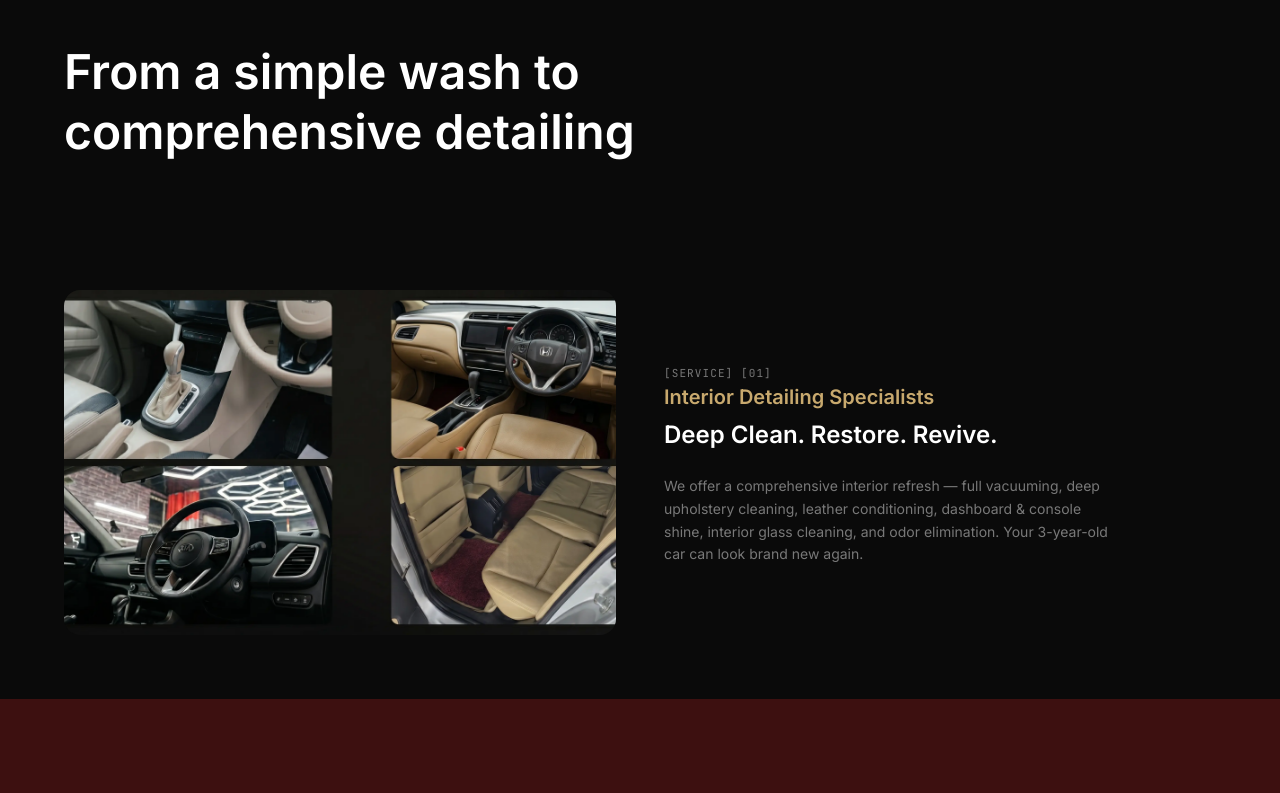
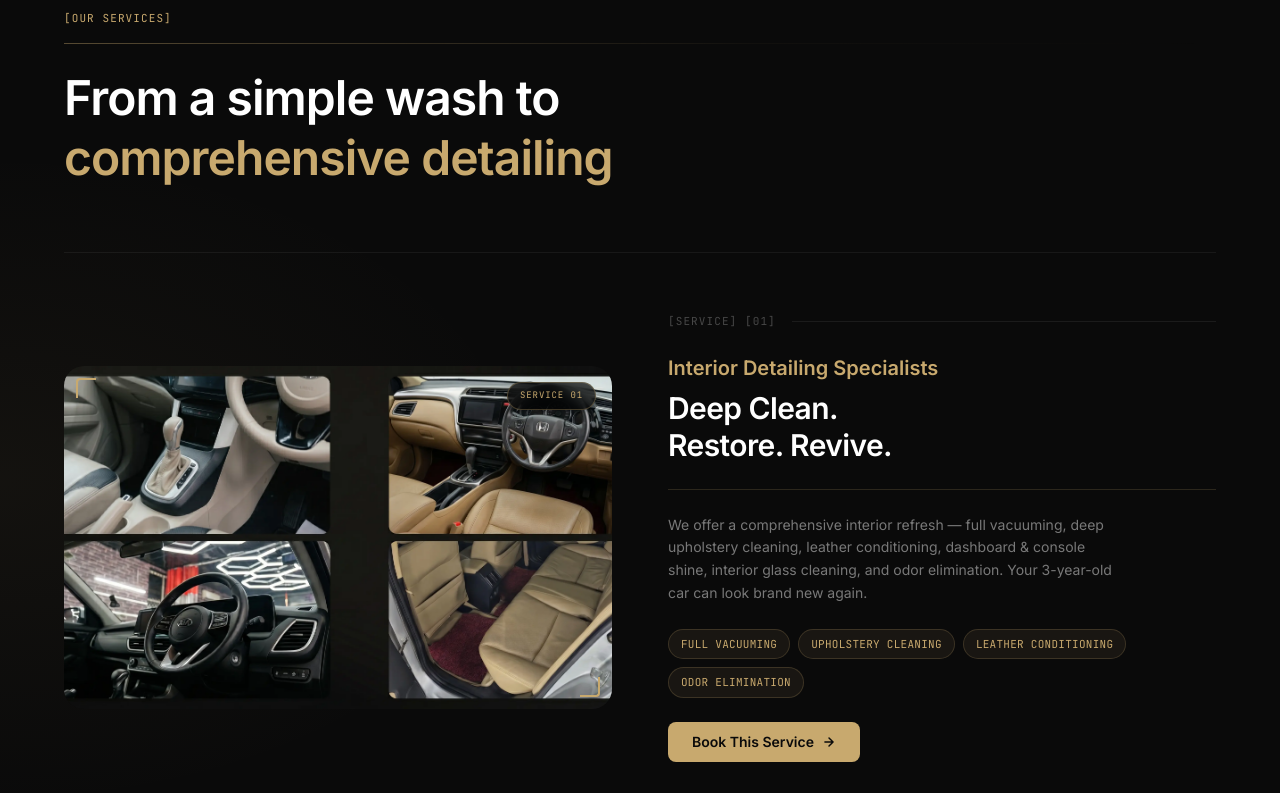
Before and after one commit to nehalnadaf-git/cardee-detailing-studio, a Next.js app: page / in a window 1280 px wide. Shown: the part 5160-5953 px from the top of the page. Built offline with nearby package versions, Linux system fonts and the light colour scheme.

Commit message:
feat: remove gap between USP and Service 01 — merge ServicesIntro, premium InteriorService redesign

```diff
--- a/components/HomeClient.tsx
+++ b/components/HomeClient.tsx
@@ -7,7 +7,6 @@ import About from '@/components/sections/About';
 import Gallery from '@/components/sections/Gallery';
 import VideoGallery from '@/components/sections/VideoGallery';
 import USP from '@/components/sections/USP';
-import ServicesIntro from '@/components/sections/ServicesIntro';
 import InteriorService from '@/components/sections/InteriorService';
 import ServicesGrid from '@/components/sections/ServicesGrid';
 import ServiceCards from '@/components/sections/ServiceCards';
@@ -27,7 +26,6 @@ export default function HomeClient() {
         <Gallery />
         <VideoGallery />
         <USP />
-        <ServicesIntro />
         <InteriorService />
         <ServicesGrid />
         <ServiceCards />
--- a/components/sections/InteriorService.tsx
+++ b/components/sections/InteriorService.tsx
@@ -1,54 +1,201 @@
 'use client';
 
 import { useScrollAnimation } from '@/hooks/useScrollAnimation';
+import Image from 'next/image';
+import { useBooking } from '@/context/BookingContext';
 
 export default function InteriorService() {
-  const sectionRef = useScrollAnimation({ threshold: 0.12 });
+  const sectionRef = useScrollAnimation({ threshold: 0.06 });
+  const { openModal } = useBooking();
 
   return (
-    <section ref={sectionRef} className="bg-dark py-10 lg:py-16">
-      <div className="max-w-[1280px] mx-auto px-6 sm:px-8 lg:px-12 xl:px-16">
-        <div className="grid lg:grid-cols-2 gap-8 lg:gap-12 items-center">
-          {/* Left - Image */}
+    <section
+      ref={sectionRef}
+      id="services"
+      className="bg-dark relative overflow-hidden"
+      style={{ paddingTop: 'clamp(56px, 8vw, 96px)', paddingBottom: 'clamp(56px, 8vw, 96px)' }}
+    >
+      {/* Subtle gold ambient glow */}
+      <div
+        aria-hidden="true"
+        className="pointer-events-none absolute inset-0"
+        style={{
+          background:
+            'radial-gradient(ellipse 60% 50% at 0% 60%, rgba(200,169,110,0.05) 0%, transparent 70%)',
+        }}
+      />
+
+      <div className="max-w-[1280px] mx-auto px-6 sm:px-8 lg:px-12 xl:px-16 relative">
+
+        {/* ── Section bridge: "From a simple wash..." headline ── */}
+        <div
+          className="mb-12 lg:mb-16"
+          data-animate="clip-up"
+          data-animate-delay="0"
+          data-animate-duration="750"
+        >
+          {/* Eyebrow */}
+          <span
+            className="text-[11px] font-mono tracking-widest uppercase block mb-4"
+            style={{ color: '#C8A96E' }}
+          >
+            [Our Services]
+          </span>
+
+          {/* Gold rule */}
+          <div
+            className="mb-6"
+            style={{
+              height: '1px',
+              background: 'linear-gradient(to right, #C8A96E, rgba(200,169,110,0.1) 60%, transparent)',
+              opacity: 0.4,
+            }}
+          />
+
+          <h2
+            className="text-3xl sm:text-4xl lg:text-5xl font-semibold text-white leading-tight max-w-2xl"
+            style={{ letterSpacing: '-0.02em' }}
+          >
+            From a simple wash to{' '}
+            <span style={{ color: '#C8A96E' }}>comprehensive detailing</span>
+          </h2>
+        </div>
+
+        {/* ── Service 01 card ── */}
+        <div
+          className="grid lg:grid-cols-2 gap-8 lg:gap-14 items-center"
+          style={{
+            borderTop: '1px solid rgba(255,255,255,0.06)',
+            paddingTop: 'clamp(36px, 5vw, 60px)',
+          }}
+        >
+          {/* Left — Image */}
           <div
             data-animate="fade-left"
             data-animate-delay="0"
             data-animate-duration="750"
           >
-            <div className="relative rounded-2xl overflow-hidden aspect-[16/10]">
-              <img
+            <div
+              className="relative overflow-hidden"
+              style={{ borderRadius: '20px', aspectRatio: '16/10' }}
+            >
+              <Image
                 src="/assets/asset-7.webp"
                 alt="Interior detailing at CarDee Hubli"
-                loading="lazy"
-                decoding="async"
-                className="w-full h-full object-cover"
+                fill
+                sizes="(max-width: 1024px) 100vw, 50vw"
+                style={{ objectFit: 'cover' }}
+                className="transition-transform duration-700 hover:scale-105"
               />
+              {/* Gold corner accents */}
+              <div className="pointer-events-none absolute inset-0">
+                <div
+                  className="absolute top-3 left-3 w-5 h-5 border-t-2 border-l-2 rounded-tl-sm"
+                  style={{ borderColor: '#C8A96E' }}
+                />
+                <div
+                  className="absolute bottom-3 right-3 w-5 h-5 border-b-2 border-r-2 rounded-br-sm"
+                  style={{ borderColor: '#C8A96E' }}
+                />
+              </div>
+              {/* Service badge */}
+              <div
+                className="absolute top-4 right-4 flex items-center gap-2 px-3 py-1.5 rounded-full"
+                style={{
+                  background: 'rgba(0,0,0,0.65)',
+                  backdropFilter: 'blur(8px)',
+                  border: '1px solid rgba(200,169,110,0.3)',
+                }}
+              >
+                <span
+                  className="text-[9px] font-mono tracking-widest uppercase"
+                  style={{ color: '#C8A96E' }}
+                >
+                  Service 01
+                </span>
+              </div>
             </div>
           </div>
 
-          {/* Right - Content */}
+          {/* Right — Content */}
           <div
             className="space-y-6"
             data-animate="fade-right"
             data-animate-delay="150"
             data-animate-duration="750"
           >
-            <span className="text-muted-foreground text-[11px] font-mono tracking-widest uppercase">
-              [Service] [01]
-            </span>
+            {/* Number + label row */}
+            <div className="flex items-center gap-4">
+              <span
+                className="font-mono text-[11px] tracking-widest uppercase"
+                style={{ color: 'rgba(255,255,255,0.25)' }}
+              >
+                [Service] [01]
+              </span>
+              <div className="flex-1 h-px" style={{ background: 'rgba(255,255,255,0.07)' }} />
+            </div>
 
+            {/* Headline */}
             <div className="space-y-2">
-              <p className="text-gold text-lg sm:text-xl font-semibold">
+              <p
+                className="text-lg sm:text-xl font-semibold"
+                style={{ color: '#C8A96E' }}
+              >
                 Interior Detailing Specialists
               </p>
-              <h3 className="text-xl sm:text-2xl font-semibold text-white">
-                Deep Clean. Restore. Revive.
+              <h3
+                className="text-2xl sm:text-3xl font-semibold text-white leading-tight"
+                style={{ letterSpacing: '-0.02em' }}
+              >
+                Deep Clean.
+                <br />
+                Restore. Revive.
               </h3>
             </div>
 
+            {/* Divider */}
+            <div style={{ height: '1px', background: 'rgba(200,169,110,0.18)' }} />
+
+            {/* Body */}
             <p className="text-muted-foreground text-sm leading-relaxed max-w-md">
-              We offer a comprehensive interior refresh — full vacuuming, deep upholstery cleaning, leather conditioning, dashboard &amp; console shine, interior glass cleaning, and odor elimination. Your 3-year-old car can look brand new again.
+              We offer a comprehensive interior refresh — full vacuuming, deep upholstery cleaning,
+              leather conditioning, dashboard &amp; console shine, interior glass cleaning, and odor
+              elimination. Your 3-year-old car can look brand new again.
             </p>
+
+            {/* Feature pills */}
+            <div className="flex flex-wrap gap-2">
+              {[
+                'Full Vacuuming',
+                'Upholstery Cleaning',
+                'Leather Conditioning',
+                'Odor Elimination',
+              ].map(tag => (
+                <span
+                  key={tag}
+                  className="text-[11px] font-mono tracking-wide uppercase px-3 py-1.5 rounded-full"
+                  style={{
+                    background: 'rgba(200,169,110,0.08)',
+                    border: '1px solid rgba(200,169,110,0.2)',
+                    color: '#C8A96E',
+                  }}
+                >
+                  {tag}
+                </span>
+              ))}
+            </div>
+
+            {/* CTA */}
+            <button
+              onClick={() => openModal('Interior Detailing')}
+              className="inline-flex items-center gap-2 px-6 py-2.5 rounded-lg text-sm font-semibold transition-all duration-200 hover:brightness-110 active:scale-95"
+              style={{ background: '#C8A96E', color: '#0A0A0A' }}
+            >
+              Book This Service
+              <svg width="14" height="14" viewBox="0 0 24 24" fill="none" stroke="currentColor" strokeWidth="2.5" strokeLinecap="round" strokeLinejoin="round">
+                <path d="M5 12h14M12 5l7 7-7 7" />
+              </svg>
+            </button>
           </div>
         </div>
       </div>
--- a/components/sections/USP.tsx
+++ b/components/sections/USP.tsx
@@ -7,7 +7,7 @@ export default function USP() {
   const sectionRef = useScrollAnimation({ threshold: 0.1 });
 
   return (
-    <section ref={sectionRef} className="bg-dark pt-16 lg:pt-24 pb-10 lg:pb-16">
+    <section ref={sectionRef} className="bg-dark pt-16 lg:pt-24 pb-0">
       <div className="max-w-[1280px] mx-auto px-6 sm:px-8 lg:px-12 xl:px-16">
         {/* Section Label */}
         <div
```
